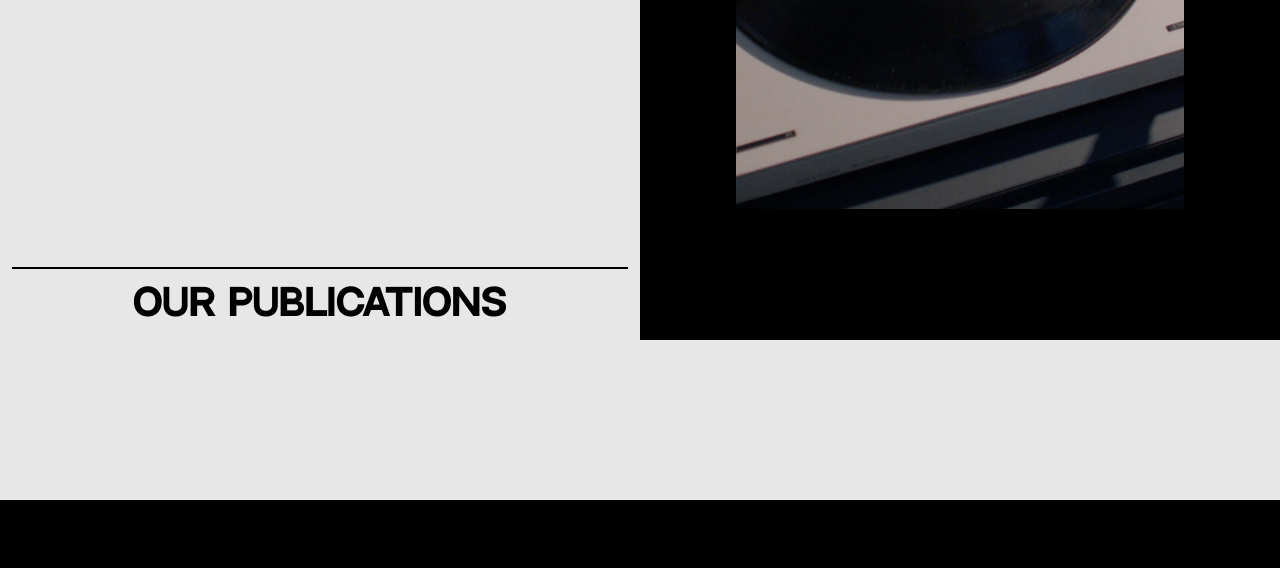
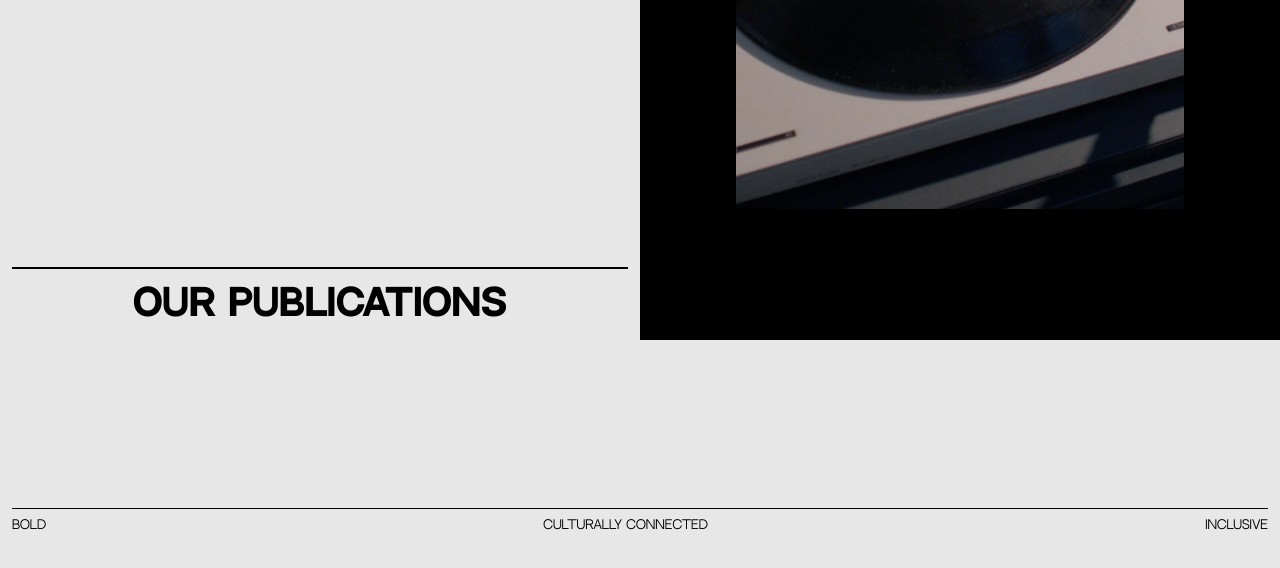
Before and after one commit to dindustack/music-agency-site, a Next.js app: page / in a window 1280 px wide. Shown: the part 4179-4747 px from the top of the page. Before the commit the page ends 4679 px from the top, so only its background shows below. Built offline with nearby package versions, Linux system fonts and the light colour scheme; a web font is replaced by a local one.

Commit message:
award section partial fix

```diff
--- /dev/null
+++ b/components/Awards.js
@@ -0,0 +1,22 @@
+import React from "react";
+
+export default function Awards() {
+  return (
+    <div className="relative font-neutralFace">
+      <div className="bg-[#E7E7E7] text-black h-[80vh]">
+        <div className="px-3 py-2">
+          <div className="w-full h-[1px] bg-black">
+            <div className="flex justify-between w-full text-xs py-2">
+              <div>bold</div>
+              <div>culturally connected</div>
+              <div>inclusive</div>
+            </div>
+            <div className="my-28">
+
+            </div>
+          </div>
+        </div>
+      </div>
+    </div>
+  );
+}
--- a/pages/index.js
+++ b/pages/index.js
@@ -4,6 +4,7 @@ import ImageSwiperSlider from "../components/ImageSwiperSlider";
 import About from "../components/About";
 import Concepts from "../components/Concepts";
 import Publications from "../components/Publications";
+import Awards from "../components/Awards";
 
 export default function HomePage() {
   return (
@@ -13,6 +14,7 @@ export default function HomePage() {
       <About />
       <Concepts />
       <Publications />
+      <Awards />
     </div>
   );
 }
```
